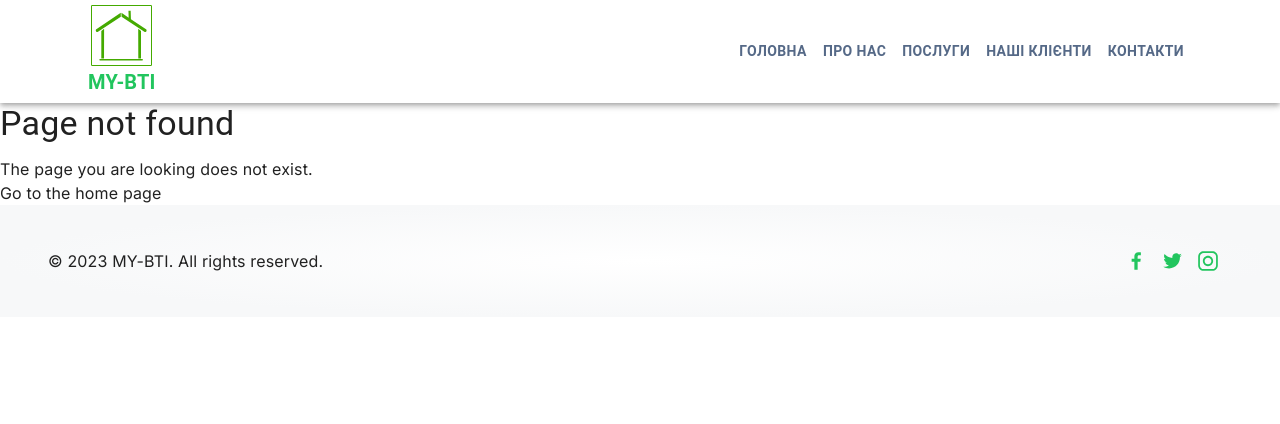
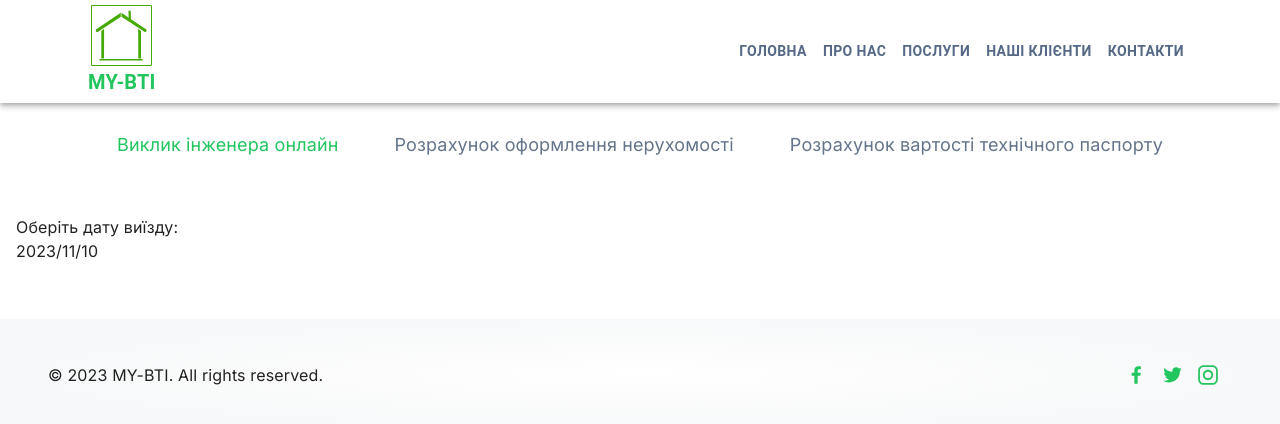
Before and after one commit to Kost90/my-bti, a Next.js app: page /services/bookingeneer in a window 1280 px wide. Before the commit this address had no page. Shown: the top 424 px of the page. Built offline with nearby package versions, Linux system fonts and the light colour scheme.

Commit message:
added layout to services page, added the sub pages to services page

```diff
--- a/package.json
+++ b/package.json
@@ -17,9 +17,11 @@
     "@mui/joy": "^5.0.0-beta.15",
     "@mui/material": "^5.14.17",
     "@mui/styled-engine-sc": "^6.0.0-alpha.5",
+    "clsx": "^2.0.0",
     "framer-motion": "^10.16.4",
     "next": "14.0.1",
     "react": "^18",
+    "react-datepicker": "^4.23.0",
     "react-dom": "^18",
     "react-hook-form": "^7.48.2",
     "react-material-ui-carousel": "^3.4.2",
@@ -29,6 +31,7 @@
   "devDependencies": {
     "@types/node": "^20",
     "@types/react": "^18",
+    "@types/react-datepicker": "^4.19.3",
     "@types/react-dom": "^18",
     "autoprefixer": "^10.0.1",
     "eslint": "^8",
--- a/src/app/services/technicalpasport/page.tsx
+++ b/src/app/services/bookingeneer/page.tsx
@@ -1,9 +1,12 @@
+import Calendar from '@/components/calendar/Calendar'
 import React from 'react'
 
 const TechnicalpasportService =async () => {
 
   return (
-    <div>TechnicalpasportService page</div>
+    <div className="container my-7 md:my-14">
+      <Calendar/>
+    </div>
   )
 }
 
--- /dev/null
+++ b/src/app/services/calctechpasport/page.tsx
@@ -0,0 +1,9 @@
+import React from 'react'
+
+function CalcPasportPage() {
+  return (
+    <div>Calculate techpassport page</div>
+  )
+}
+
+export default CalcPasportPage
--- /dev/null
+++ b/src/app/services/layout.tsx
@@ -0,0 +1,48 @@
+"use client";
+import Link from "next/link";
+import { usePathname } from "next/navigation";
+
+const links = [
+  {
+    href: "/services/bookingeneer",
+    name: "Виклик інженера онлайн",
+  },
+  {
+    href: "/services/calcpropertyservices",
+    name: "Розрахунок оформлення нерухомості",
+  },
+  {
+    href: "/services/calctechpasport",
+    name: "Розрахунок вартості технічного паспорту",
+  },
+];
+
+export default function ServicesLayout({
+  children,
+}: {
+  children: React.ReactNode;
+}) {
+  const pathname = usePathname();
+  console.log(pathname);
+
+  return (
+    <div>
+      <div className="container flex items-baseline justify-between md:justify-center md:gap-14 text-sm md:text-lg my-7">
+        {links.map((link) => (
+          <Link
+            key={link.name}
+            href={link.href}
+            className={
+              link.href === pathname
+                ? "text-green-500 text-center"
+                : "text-slate-500 text-center"
+            }
+          >
+            {link.name}
+          </Link>
+        ))}
+      </div>
+      <div>{children}</div>
+    </div>
+  );
+}
--- a/src/app/services/page.tsx
+++ b/src/app/services/page.tsx
@@ -1,10 +1,12 @@
-import React from 'react'
+import CardList from "@/containers/listcontainer/CardList";
+import React from "react";
 
-const Services =async () => {
+const Services = async () => {
+  return (
+    <div className="container my-7 md:my-14">
+      <CardList />
+    </div>
+  );
+};
 
-  return (
-    <div>Services page</div>
-  )
-}
-
-export default Services
+export default Services;
--- /dev/null
+++ b/src/components/calendar/Calendar.tsx
@@ -0,0 +1,18 @@
+"use client";
+import { useState } from "react";
+import DatePicker from "react-datepicker";
+import "react-datepicker/dist/react-datepicker.css";
+
+export default function Calendar() {
+  const [date, setDate] = useState(new Date());
+
+  console.log(date)
+
+  return (
+    <div>
+      <h4>Оберіть дату виїзду:</h4>
+      <DatePicker selected={date} onChange={(date: Date) => setDate(date)}
+      dateFormat="yyyy/MM/dd" />
+    </div>
+  );
+}
--- a/src/constants/CardsData.ts
+++ b/src/constants/CardsData.ts
@@ -9,7 +9,7 @@ export const cardContent = [
       "- виготовлення технічної документації щодо поділу/обєднання обєкту",
       "- технічне обстеження/технічний звіт",
     ],
-    path: "services/technicalpasport",
+    path: "services/bookingeneer",
     src: TechnicalIcon,
   },
   {
@@ -20,7 +20,7 @@ export const cardContent = [
       "- Обєднання/поділ обєкту",
       "- Зміна цільового призначення обєкту",
     ],
-    path: "services/property",
+    path: "services/calcpropertyservices",
     src: PropertyServIcon,
   },
 ];
--- a/src/ui/herosection/stylesconstants.ts
+++ b/src/ui/herosection/stylesconstants.ts
@@ -2,6 +2,7 @@ export const title = {
     color: '#2A3342',
     fontWeight: '700',
     lineHeight: '34px',
+    textAlign:{xs:'center',md:'unset'}
 }
 
 export const TextContainer = {
```
Also changed, not shown: src/app/page.tsx (+5 -15 lines), src/app/services/calcpropertyservices/page.tsx (renamed from src/app/services/property/page.tsx), 1 other file (tests, documents, lock files or other folders).
